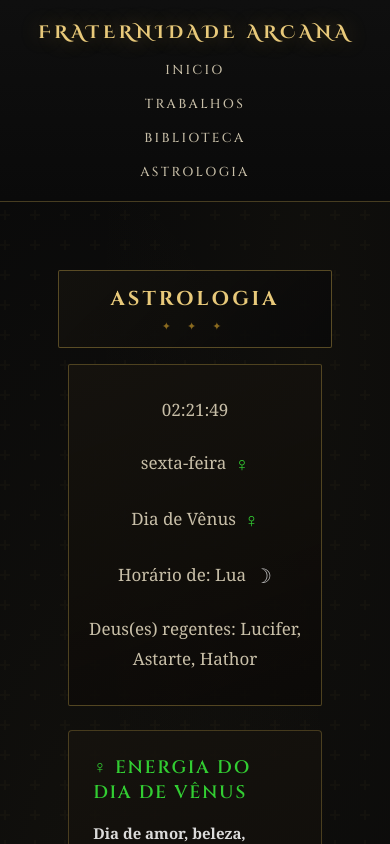
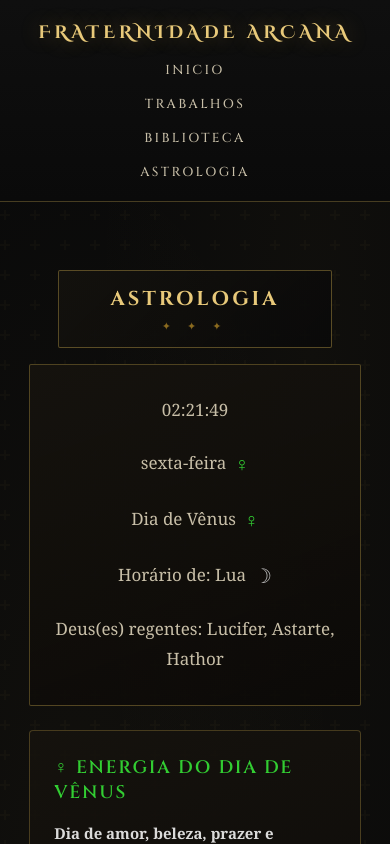
Before and after one commit to Erithekilla/fraternidade-arcana, a React (Vite) app: page /astrologia in a window 390 px wide. Shown: the top 844 px of the page. Built offline with nearby package versions, Linux system fonts and the light colour scheme; a web font is replaced by a local one.

Commit message:
Melhora na responsividade na pagina de astrologia

```diff
--- a/src/pages/Astrologia.module.css
+++ b/src/pages/Astrologia.module.css
@@ -116,3 +116,10 @@
   text-transform: uppercase;
   letter-spacing: 0.08em;
 }
+
+@media (max-width: 762px){
+  .energia-card,
+  .horarios{
+    width: 85%;
+  }
+}
```
